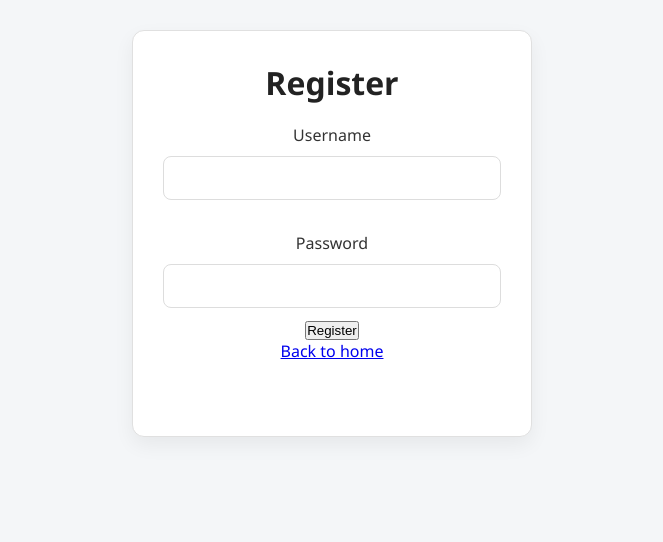
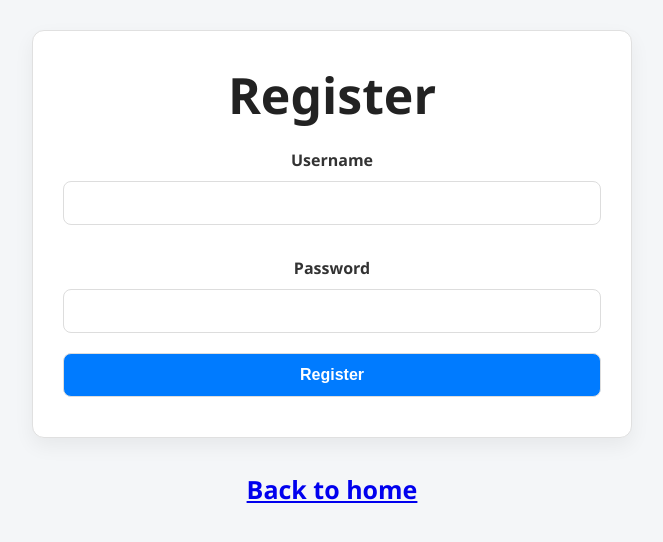
Before and after one commit to saroj-25/Machine-Learning, a Flask app: page /register in a window 1280 px wide. Shown: the top 542 px of the page, without its empty margins (308-971 px from the left). Run offline with Flask 3, Linux system fonts and the light colour scheme.

Commit message:
uptodate

```diff
--- a/BruteForce/Static/style.css
+++ b/BruteForce/Static/style.css
@@ -22,10 +22,18 @@ body {
  border: 1.5px solid #e0e0e0;
  box-shadow: 0 8px 20px rgba(0, 0, 0, 0.06);
  width: 100%;
- max-width: 400px;
+ max-width: 600px;
  text-align: center;
 }
-
+h1 {
+  font-size: 50px;
+}
+h2 {
+    font-size: 45px
+}
+h3 {
+    font-size: 25px
+}
 h1, h2, h3 {
  color: #222;
  margin-bottom: 20px;
--- a/BruteForce/app.py
+++ b/BruteForce/app.py
@@ -88,7 +88,7 @@ def login():
             if hash_password(password) == stored_hash:
                 session['username'] = username
                 msg = quote("Logged in Successfully!!")
-                return redirect(f"/")
+                return redirect(f"/login?msg={msg}")
             else:
                 msg = quote("Incorrect username or password!!")
                 return redirect(f"/login?msg={msg}")
--- a/BruteForce/templates/register.html
+++ b/BruteForce/templates/register.html
@@ -10,17 +10,18 @@
 
 
   <div class="container">
-    <h1>Register</h1>
+    <h1>Register<br></h1>
     <form method ="POST" action = "/register">
-        <label for="UserName" >Username</label>
+        <label for="UserName" >  <b>Username</b> </label>
         <input type="text" name = "UserName"><br><br>
-        <label for="Password">Password</label>
+        <label for="Password"><b>Password<b></label>
         <input type="Password" name = "Password" >
-        <input type="submit" value = "Register"><br>
+        <button type="submit" name="action" value="Register"> Register</button><br>
 
     </form>
-    <a href="\"> Back to home</a><br><br><br>
+
   </div>
+   <h3> <br><a href="\"> Back to home</a><br></h3>
   <script>
     const urlParams = new URLSearchParams(window.location.search);
     const message = urlParams.get("msg");
```
Also changed, not shown: BruteForce/templates/index.html (+7 -6 lines), BruteForce/templates/login.html (+12 -5 lines), 1 other file.
